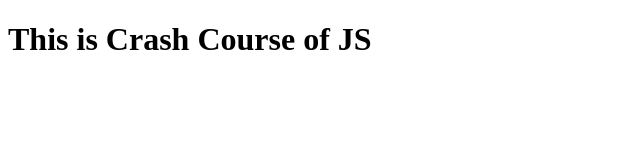
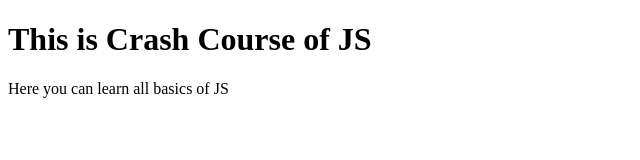
Before and after one commit to ShahidAbbasKhan/Basic-java-script, a plain HTML site: page index.html in a window 1280 px wide. Shown: the whole page, without its empty margins (0-640 px from the left). Drawn offline with Linux system fonts and the light colour scheme.

Commit message:
Updating HTML

```diff
--- a/index.html
+++ b/index.html
@@ -6,6 +6,7 @@
 </head>
 <body>
     <h1>This is Crash Course of JS</h1>
+    <p> Here you can learn all basics of JS</p>
 
 </body>
 </html>
```
